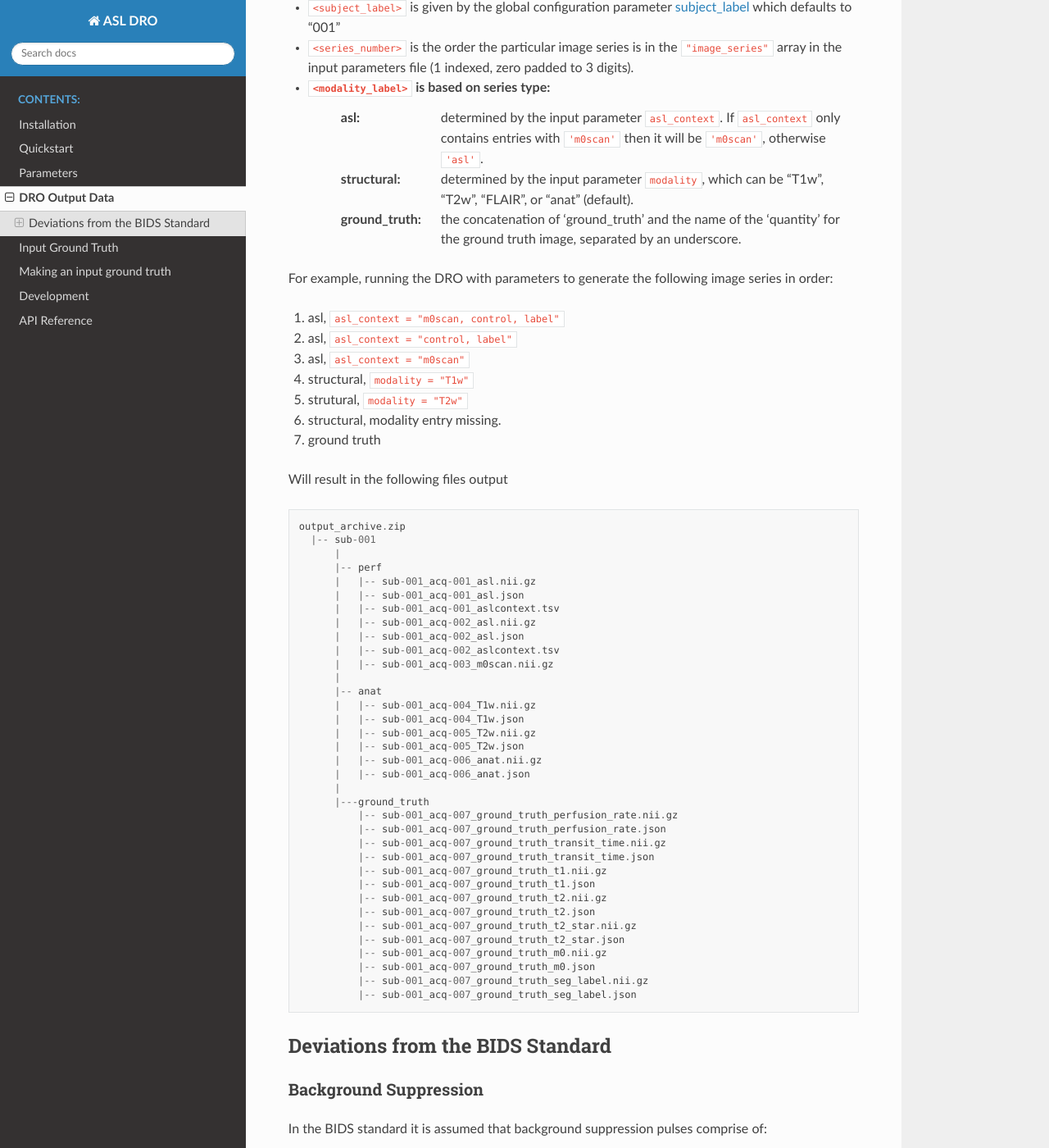
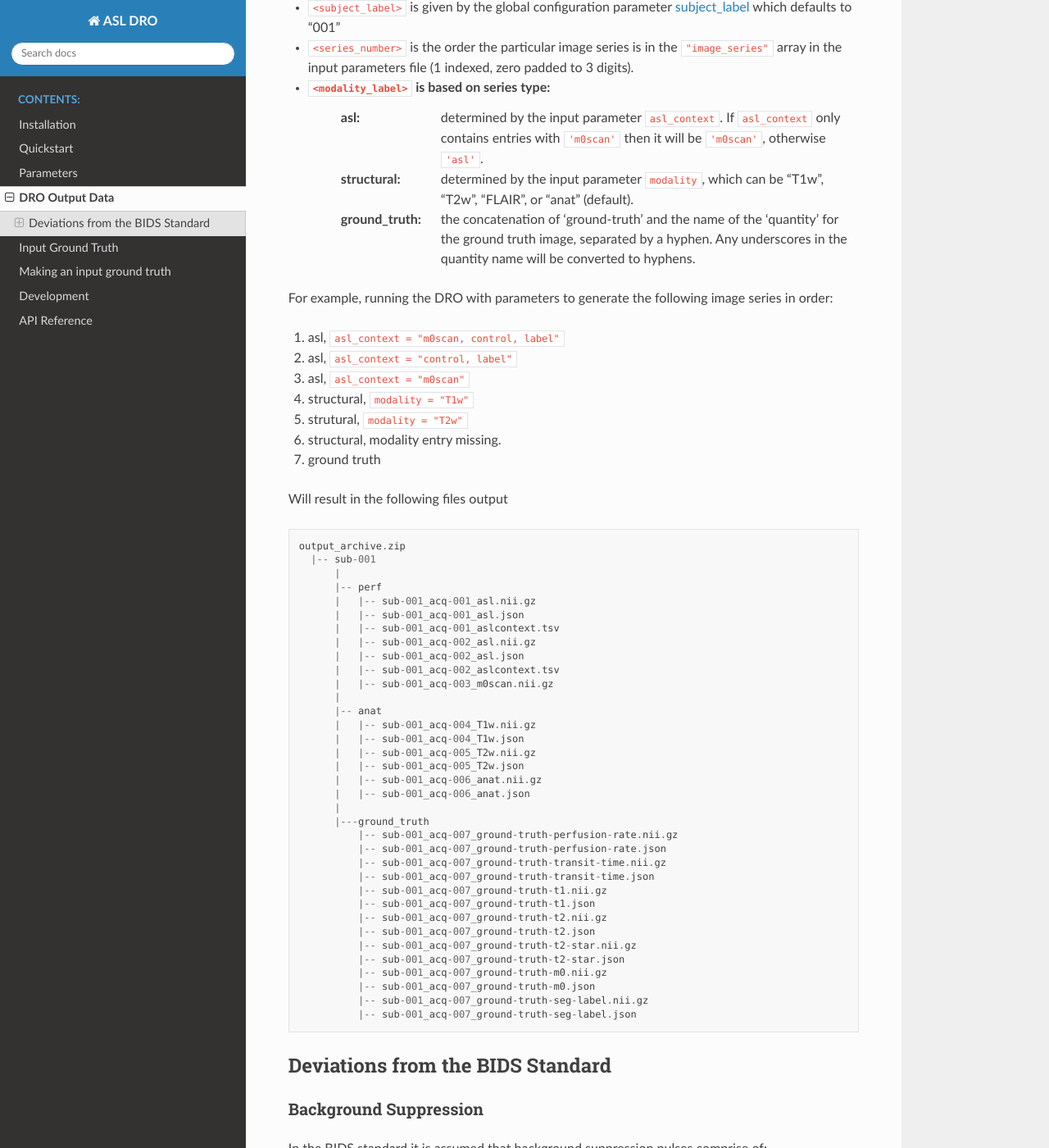
Before and after one commit to gold-standard-phantoms/asldro, a Sphinx documentation site: the page built from docs/usage/dro_output.rst, in a window 1280 px wide and 1400 px high, scrolled down 761 px. Shown: the whole window at 82% size. Built offline with Sphinx 7.4.7 and the Read the Docs theme 2.0.0, drawn with Linux system fonts in a browser that asks for light colours; pages that are not in the unit, such as notebooks, are missing from menus.

Commit message:
ASLDRO-170: ground truth underscores to hyphens

```diff
--- a/docs/usage/dro_output.rst
+++ b/docs/usage/dro_output.rst
@@ -37,8 +37,9 @@ where:
       ``'m0scan'``, otherwise ``'asl'``.
     :structural: determined by the input parameter ``modality``, which can be
       "T1w", "T2w", "FLAIR", or "anat" (default).
-    :ground_truth: the concatenation of 'ground_truth' and the name of
-      the 'quantity' for the ground truth image, separated by an underscore.
+    :ground_truth: the concatenation of 'ground-truth' and the name of
+      the 'quantity' for the ground truth image, separated by a hyphen. Any
+      underscores in the quantity name will be converted to hyphens.
 
 For example, running the DRO with parameters to generate the following image
 series in order:
@@ -76,20 +77,20 @@ Will result in the following files output
         |   |-- sub-001_acq-006_anat.json
         |
         |---ground_truth
-            |-- sub-001_acq-007_ground_truth_perfusion_rate.nii.gz
-            |-- sub-001_acq-007_ground_truth_perfusion_rate.json
-            |-- sub-001_acq-007_ground_truth_transit_time.nii.gz
-            |-- sub-001_acq-007_ground_truth_transit_time.json
-            |-- sub-001_acq-007_ground_truth_t1.nii.gz
-            |-- sub-001_acq-007_ground_truth_t1.json
-            |-- sub-001_acq-007_ground_truth_t2.nii.gz
-            |-- sub-001_acq-007_ground_truth_t2.json
-            |-- sub-001_acq-007_ground_truth_t2_star.nii.gz
-            |-- sub-001_acq-007_ground_truth_t2_star.json
-            |-- sub-001_acq-007_ground_truth_m0.nii.gz
-            |-- sub-001_acq-007_ground_truth_m0.json
-            |-- sub-001_acq-007_ground_truth_seg_label.nii.gz
-            |-- sub-001_acq-007_ground_truth_seg_label.json
+            |-- sub-001_acq-007_ground-truth-perfusion-rate.nii.gz
+            |-- sub-001_acq-007_ground-truth-perfusion-rate.json
+            |-- sub-001_acq-007_ground-truth-transit-time.nii.gz
+            |-- sub-001_acq-007_ground-truth-transit-time.json
+            |-- sub-001_acq-007_ground-truth-t1.nii.gz
+            |-- sub-001_acq-007_ground-truth-t1.json
+            |-- sub-001_acq-007_ground-truth-t2.nii.gz
+            |-- sub-001_acq-007_ground-truth-t2.json
+            |-- sub-001_acq-007_ground-truth-t2-star.nii.gz
+            |-- sub-001_acq-007_ground-truth-t2-star.json
+            |-- sub-001_acq-007_ground-truth-m0.nii.gz
+            |-- sub-001_acq-007_ground-truth-m0.json
+            |-- sub-001_acq-007_ground-truth-seg-label.nii.gz
+            |-- sub-001_acq-007_ground-truth-seg-label.json
 
 
 .. _bids-deviations:
```
Also changed, not shown: 3 other files.
